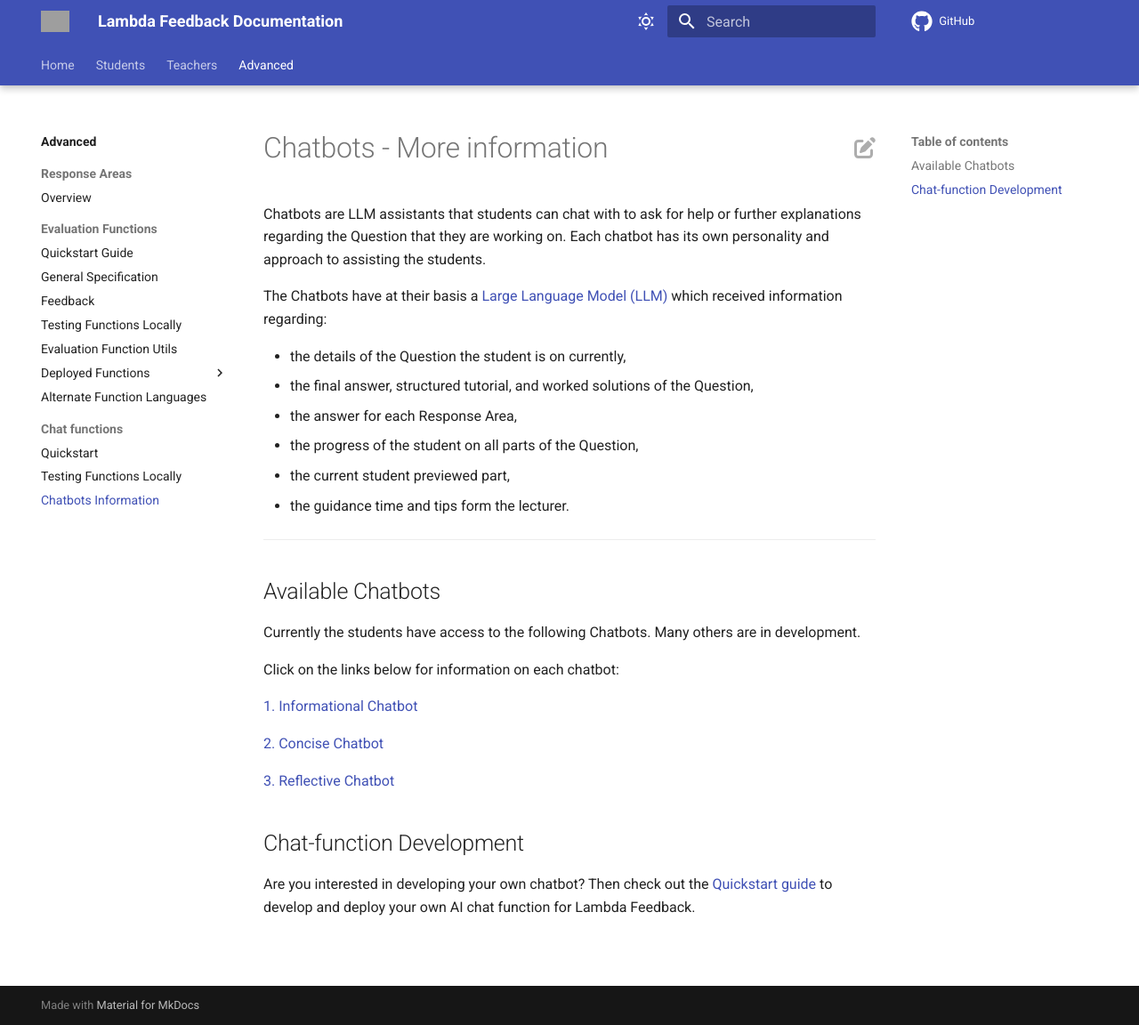
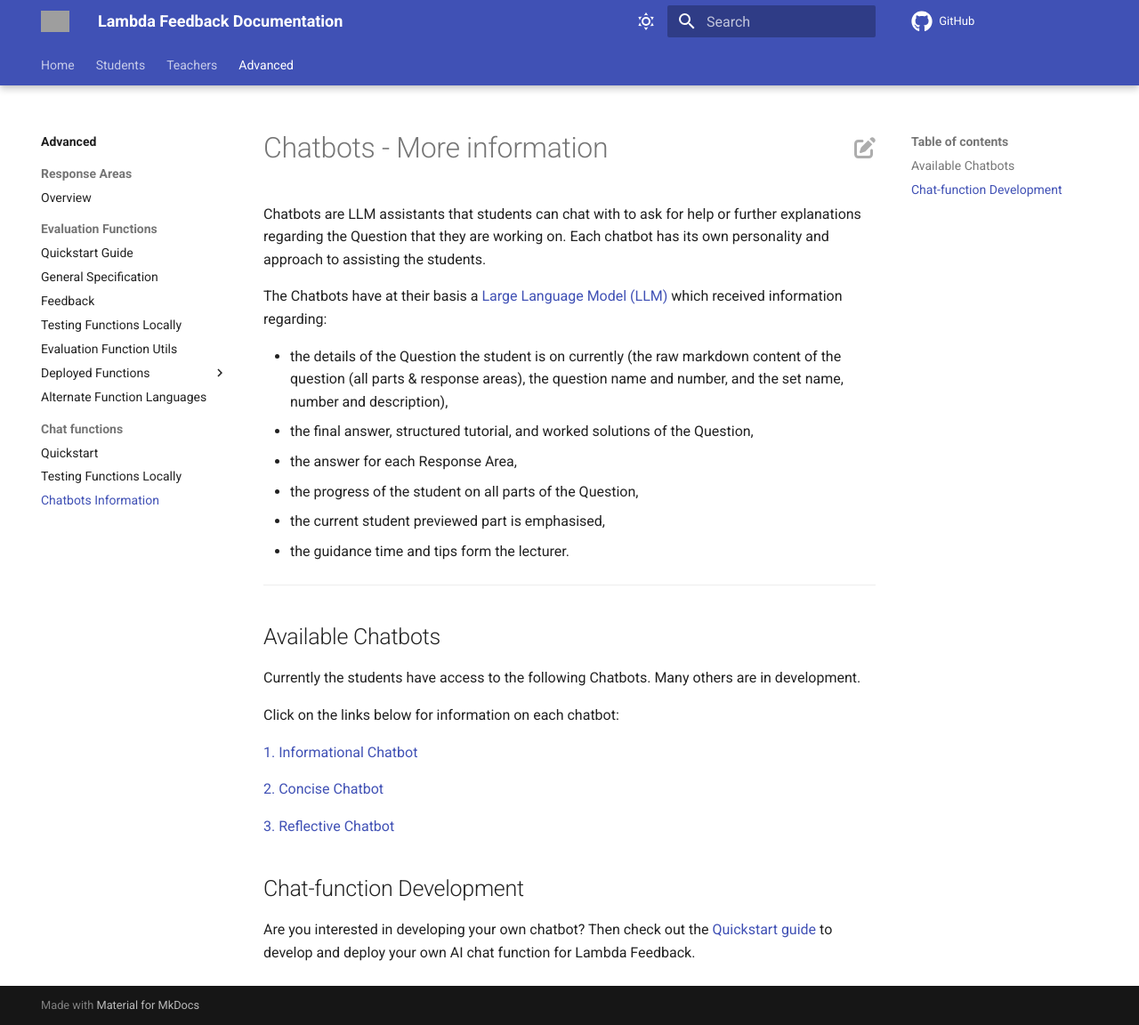
Before and after one commit to lambda-feedback/user-documentation, an MkDocs documentation site: the page built from docs/advanced/chat_functions/info.md, in a window 1280 px wide and 1152 px high. Shown: the whole window at 89% size. Built offline with MkDocs 1.6.1 and Material for MkDocs 9.7.7, drawn with Linux system fonts in a browser that asks for light colours; comment, search, counter and statistics services are not loaded; grey boxes are pictures that could not be loaded.

```diff
--- a/docs/advanced/chat_functions/info.md
+++ b/docs/advanced/chat_functions/info.md
@@ -4,11 +4,11 @@ Chatbots are LLM assistants that students can chat with to ask for help or furth
 
 The Chatbots have at their basis a [Large Language Model (LLM)](https://en.wikipedia.org/wiki/Large_language_model) which received information regarding:
 
-- the details of the Question the student is on currently,
+- the details of the Question the student is on currently (the raw markdown content of the question (all parts & response areas), the question name and number, and the set name, number and description),
 - the final answer, structured tutorial, and worked solutions of the Question,
 - the answer for each Response Area,
 - the progress of the student on all parts of the Question,
-- the current student previewed part,
+- the current student previewed part is emphasised,
 - the guidance time and tips form the lecturer.
 
 ---
```
